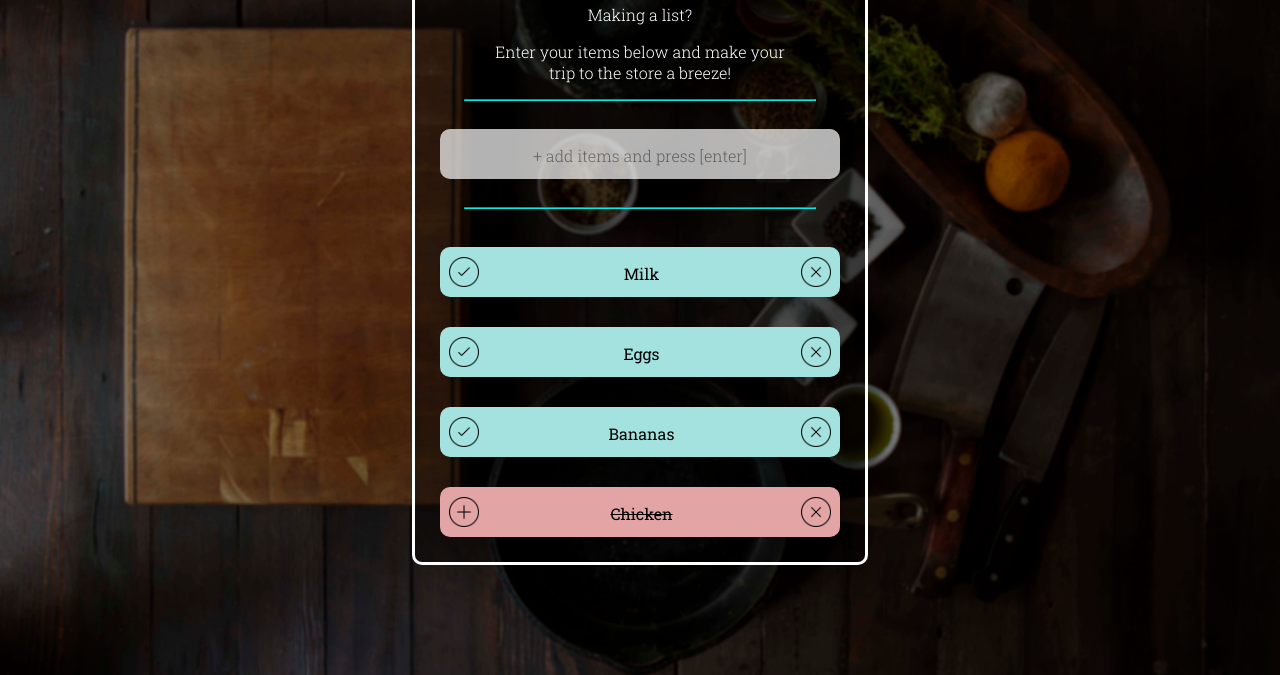
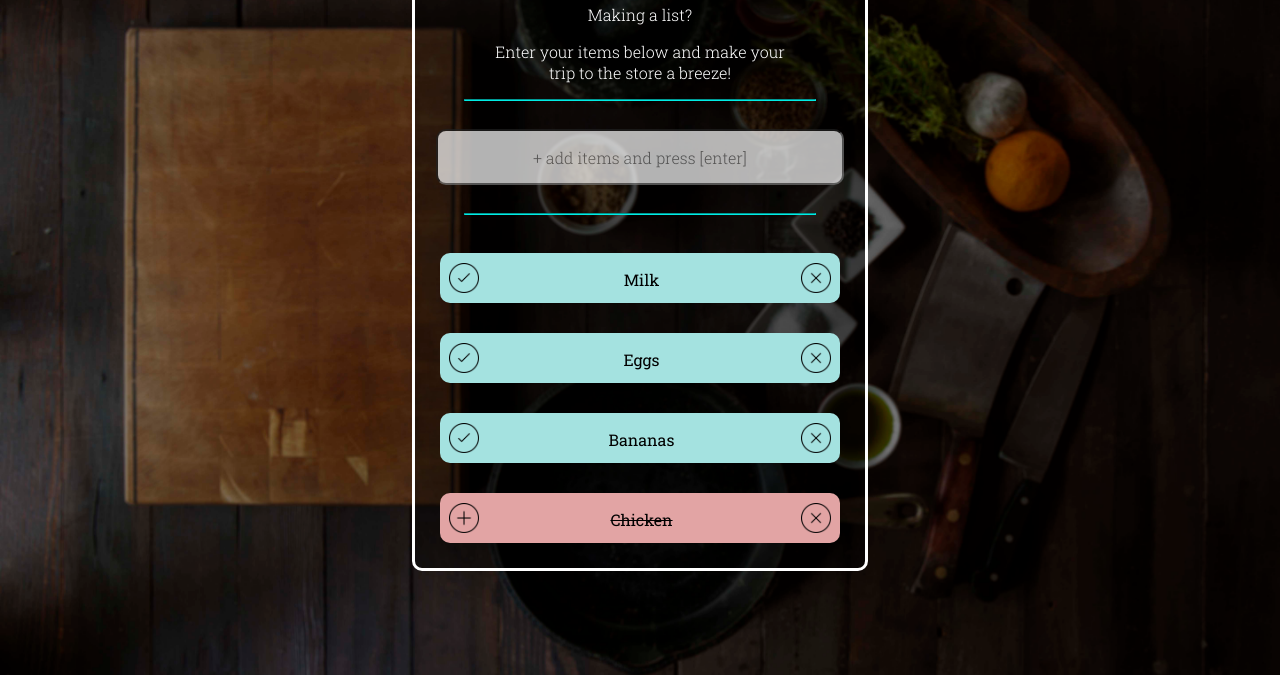
Before and after one commit to bjorkpeter/shopping-list, a plain HTML site: page index.html in a window 1280 px wide. Shown: the part 125-800 px from the top of the page. Drawn offline with Linux system fonts and the light colour scheme.

Commit message:
Changed Text Input
changed to proper text input field

```diff
--- a/css/style.css
+++ b/css/style.css
@@ -66,7 +66,7 @@ hr {
 	border-color: #00ece4;
 }
 
-.textenter {
+.add-items {
 	width: 400px;
 	height: 50px;
 	margin-top: 20px;
@@ -79,14 +79,11 @@ hr {
 	background-color: #FFFFFF;
 	display: inline-block;
 	opacity: 0.7;
-}
-
-.textenter > p {
 	font-family: 'Roboto Slab', serif;
 	font-weight: 300;
 	font-size: 1em;
 	color: #545454;
-	opacity: 0.7;
+	text-align: center;
 }
 
 .list, .textinput {
--- a/index.html
+++ b/index.html
@@ -19,9 +19,7 @@
 		</div>
 		<hr>
 		<div class="textinput">
-			<div class="textenter">
-				<p>+ add items and press [enter]</p>
-			</div>
+			<input class="add-items" type="text" name="add-items" autocomplete="off" placeholder="+ add items and press [enter]">
 		</div>
 		<hr>
 		<div class="list">
```
